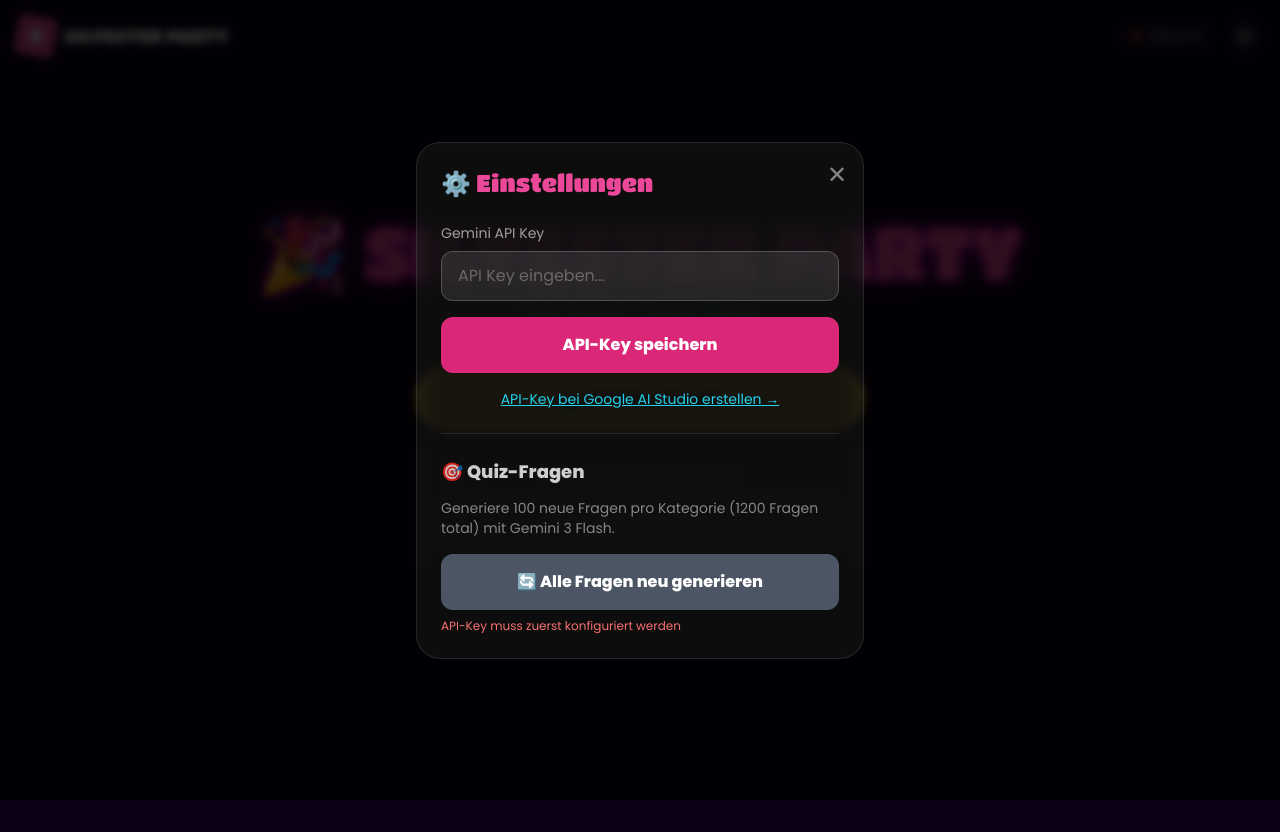
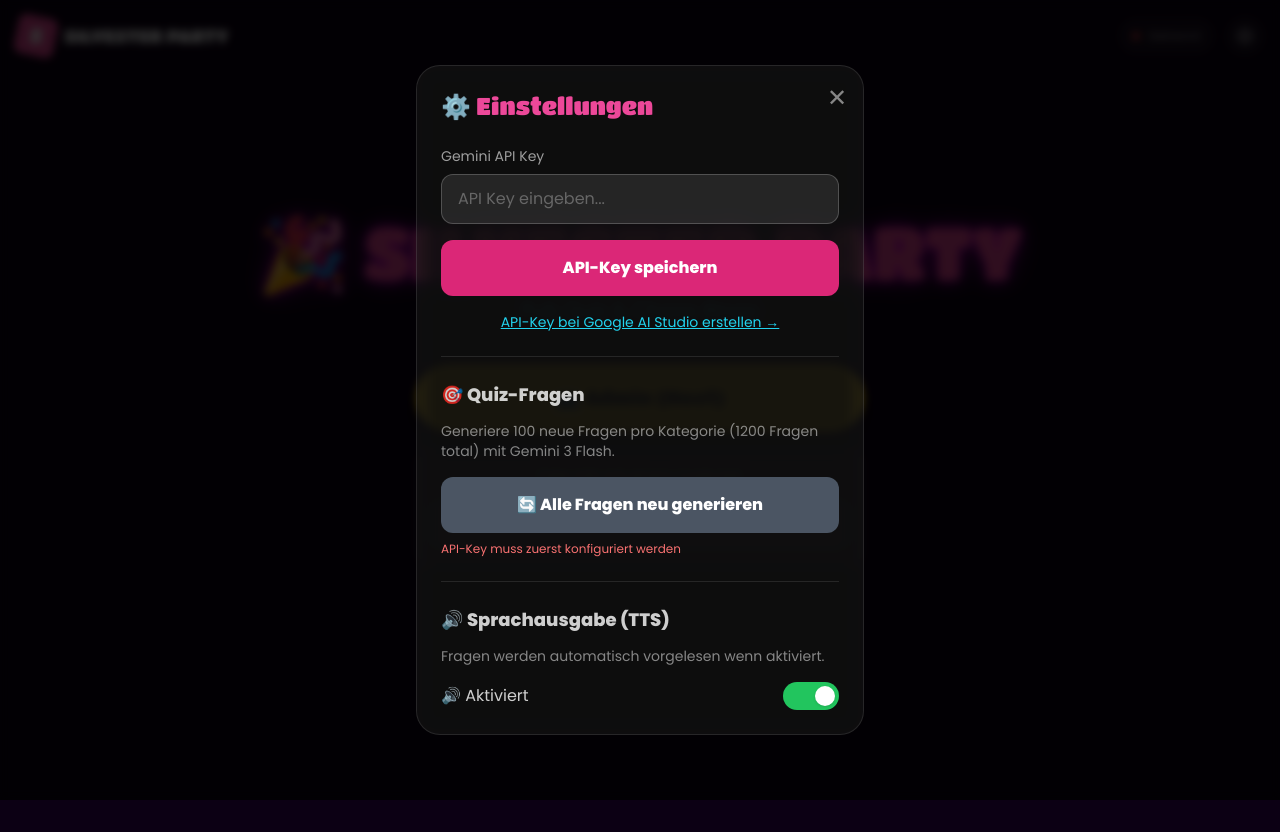
Before and after one commit to SerOes/partygame, a React (Vite) app: page / in a window 1280 px wide. Both pictures are taken after a click on the button "Einstellungen". Built offline with nearby package versions, Linux system fonts and the light colour scheme; no server answers.

Commit message:
Add TTS enable/disable toggle in Settings

```diff
--- a/src/components/Settings.tsx
+++ b/src/components/Settings.tsx
@@ -2,6 +2,54 @@ import React, { useState, useEffect } from 'react';
 import { api, useGameStore } from '../stores/gameStore';
 
 const API_URL = 'http://localhost:3001';
+
+// TTS Toggle Component
+const TTSToggle: React.FC = () => {
+    const { session, socket } = useGameStore();
+    const [ttsEnabled, setTtsEnabled] = useState(session?.ttsEnabled ?? true);
+    const [isLoading, setIsLoading] = useState(false);
+
+    useEffect(() => {
+        setTtsEnabled(session?.ttsEnabled ?? true);
+    }, [session?.ttsEnabled]);
+
+    const handleToggle = async () => {
+        if (!session) return;
+
+        setIsLoading(true);
+        const newValue = !ttsEnabled;
+
+        try {
+            await fetch(`${API_URL}/api/sessions/${session.id}/toggle-tts`, {
+                method: 'POST',
+                headers: { 'Content-Type': 'application/json' },
+                body: JSON.stringify({ enabled: newValue })
+            });
+            setTtsEnabled(newValue);
+        } catch (e) {
+            console.error('Failed to toggle TTS:', e);
+        } finally {
+            setIsLoading(false);
+        }
+    };
+
+    return (
+        <div className="flex items-center justify-between">
+            <span className="text-white/80">
+                {ttsEnabled ? '🔊 Aktiviert' : '🔇 Deaktiviert'}
+            </span>
+            <button
+                onClick={handleToggle}
+                disabled={isLoading || !session}
+                className={`relative w-14 h-7 rounded-full transition-colors ${ttsEnabled ? 'bg-green-500' : 'bg-gray-600'
+                    } ${isLoading ? 'opacity-50' : ''}`}
+            >
+                <div className={`absolute top-1 w-5 h-5 bg-white rounded-full shadow transition-transform ${ttsEnabled ? 'translate-x-8' : 'translate-x-1'
+                    }`} />
+            </button>
+        </div>
+    );
+};
 
 interface SettingsProps {
     onClose: () => void;
@@ -158,6 +206,15 @@ const Settings: React.FC<SettingsProps> = ({ onClose }) => {
                         )}
                     </div>
 
+                    {/* TTS Settings */}
+                    <div className="border-t border-white/10 pt-6">
+                        <h3 className="text-lg font-bold text-white/80 mb-3">🔊 Sprachausgabe (TTS)</h3>
+                        <p className="text-sm text-white/50 mb-4">
+                            Fragen werden automatisch vorgelesen wenn aktiviert.
+                        </p>
+                        <TTSToggle />
+                    </div>
+
                     {/* Status Messages */}
                     {error && (
                         <div className="bg-red-500/20 border border-red-500/50 rounded-xl p-3 text-red-300 text-sm">
```
